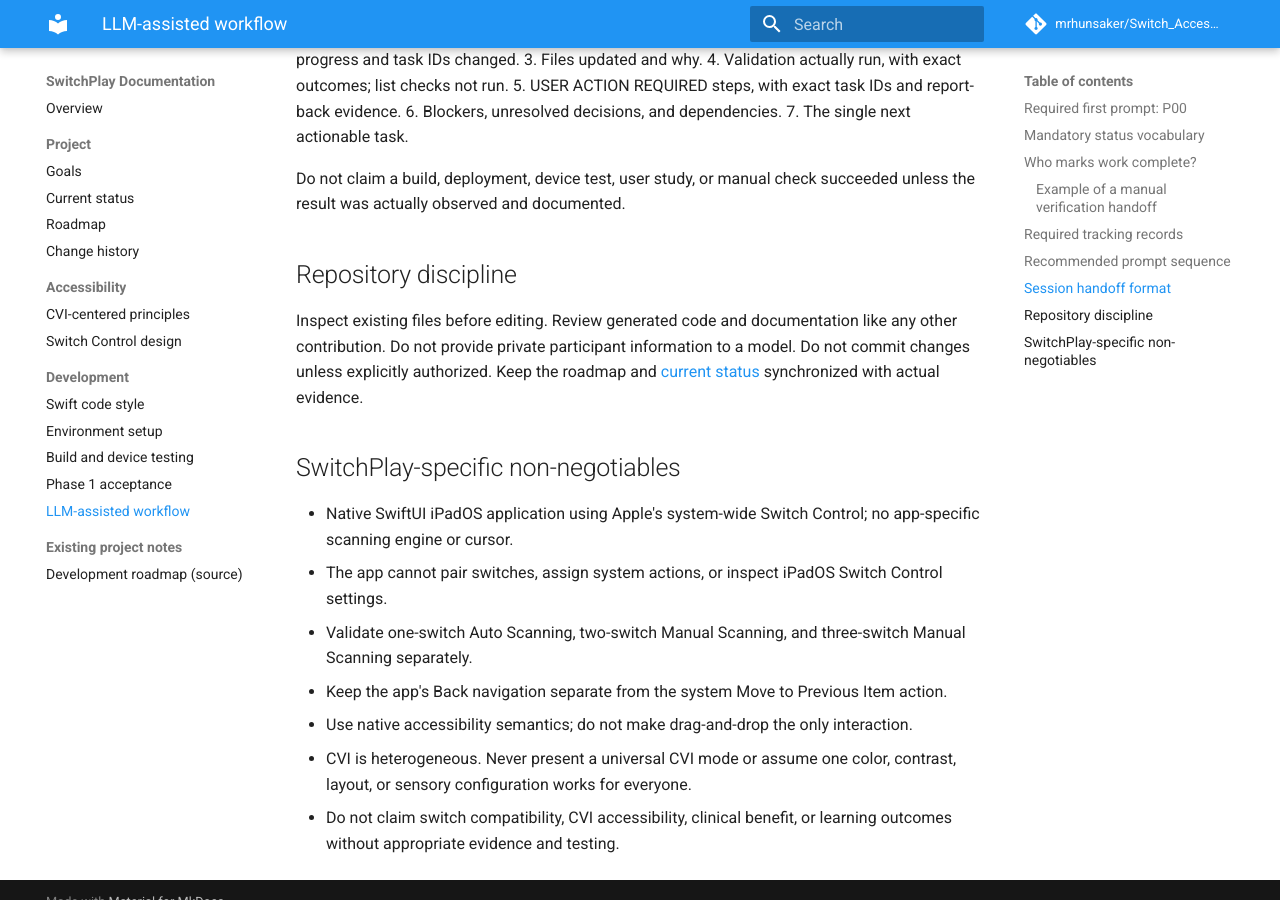
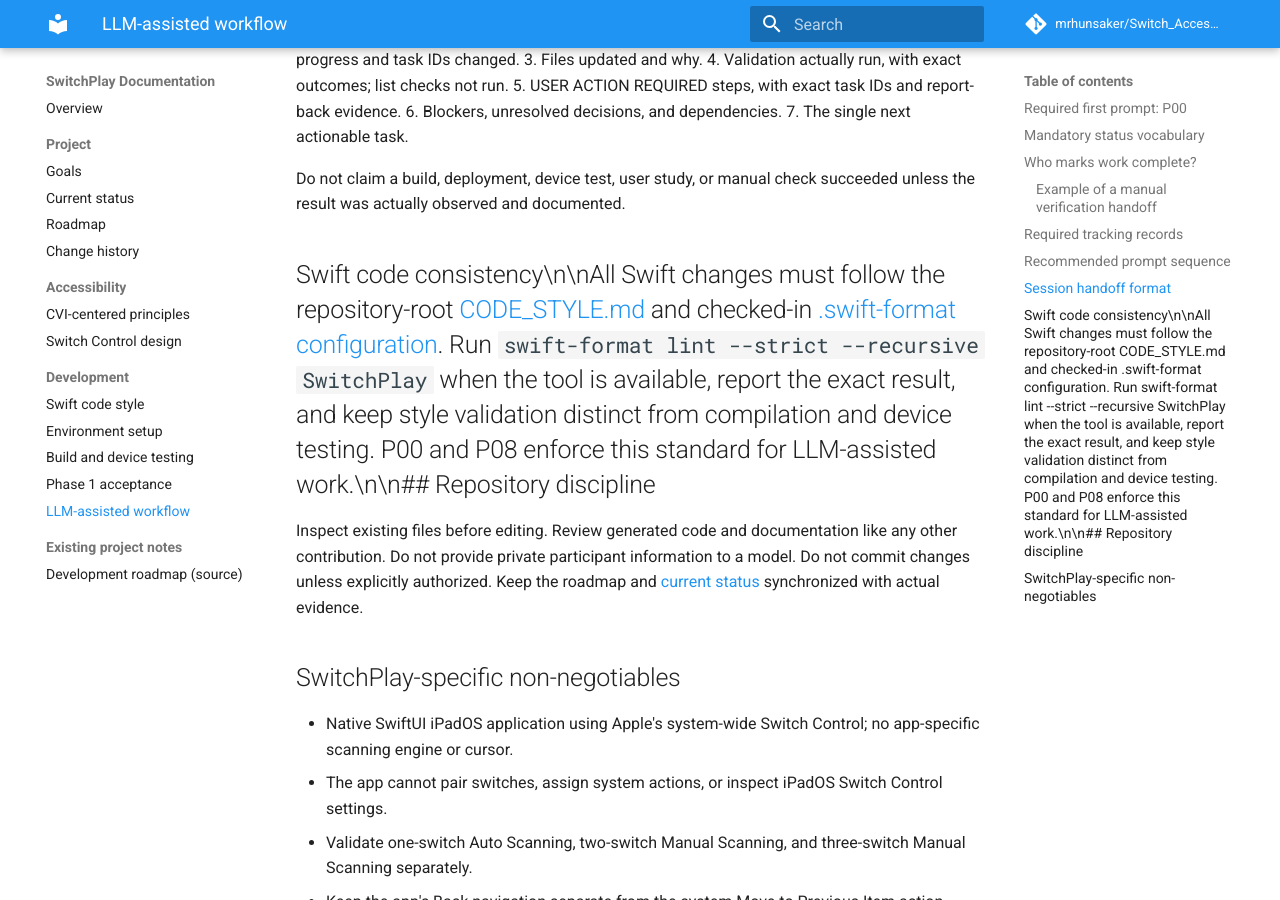
Before and after one commit to mrhunsaker/Switch_Access_iPadOS_App, an MkDocs documentation site: the page built from docs/llm-workflow.md, in a window 1280 px wide and 900 px high, scrolled down 3021 px. Built offline with MkDocs 1.6.1 and Material for MkDocs 9.7.7, drawn with Linux system fonts in a browser that asks for light colours; comment, search, counter and statistics services are not loaded.

Commit message:
Document Swift style requirements in LLM workflow

```diff
--- a/docs/llm-workflow.md
+++ b/docs/llm-workflow.md
@@ -91,7 +91,7 @@ Every LLM work session should end with:
 
 Do not claim a build, deployment, device test, user study, or manual check succeeded unless the result was actually observed and documented.
 
-## Repository discipline
+## Swift code consistency\n\nAll Swift changes must follow the repository-root [CODE_STYLE.md](https://github.com/mrhunsaker/Switch_Access_iPadOS_App/blob/main/CODE_STYLE.md) and checked-in [.swift-format configuration](https://github.com/mrhunsaker/Switch_Access_iPadOS_App/blob/main/.swift-format). Run `swift-format lint --strict --recursive SwitchPlay` when the tool is available, report the exact result, and keep style validation distinct from compilation and device testing. P00 and P08 enforce this standard for LLM-assisted work.\n\n## Repository discipline
 
 Inspect existing files before editing. Review generated code and documentation like any other contribution. Do not provide private participant information to a model. Do not commit changes unless explicitly authorized. Keep the roadmap and [current status](project-status.md) synchronized with actual evidence.
 
```
